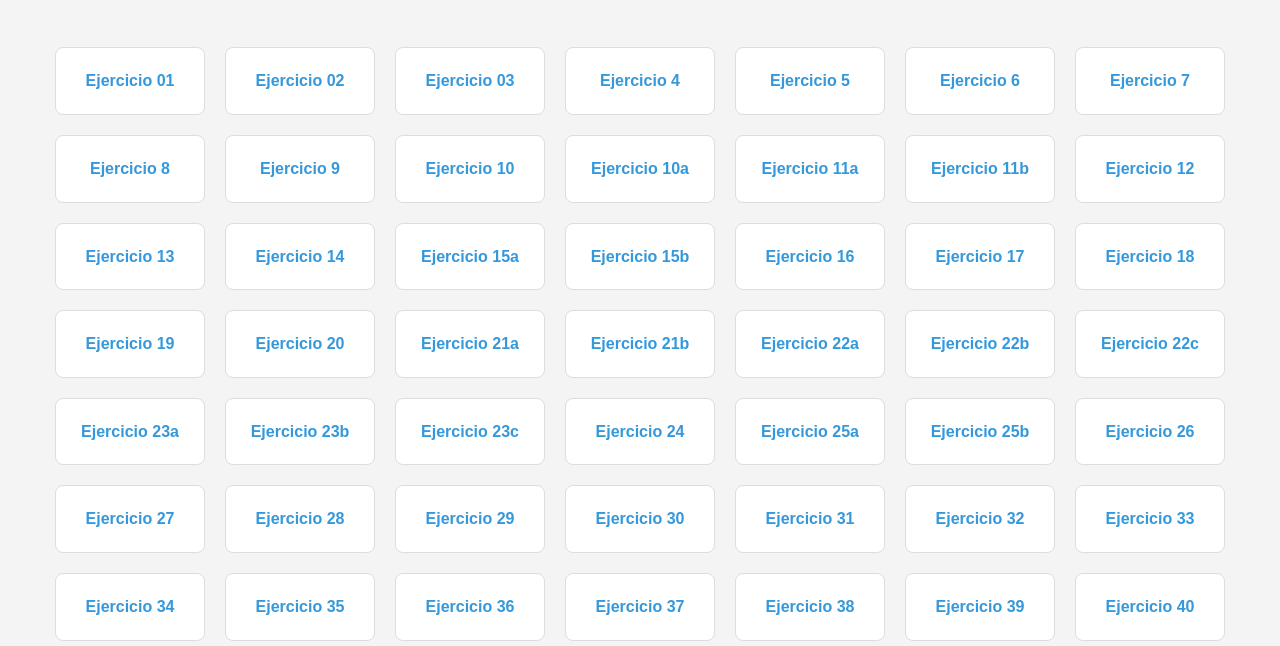
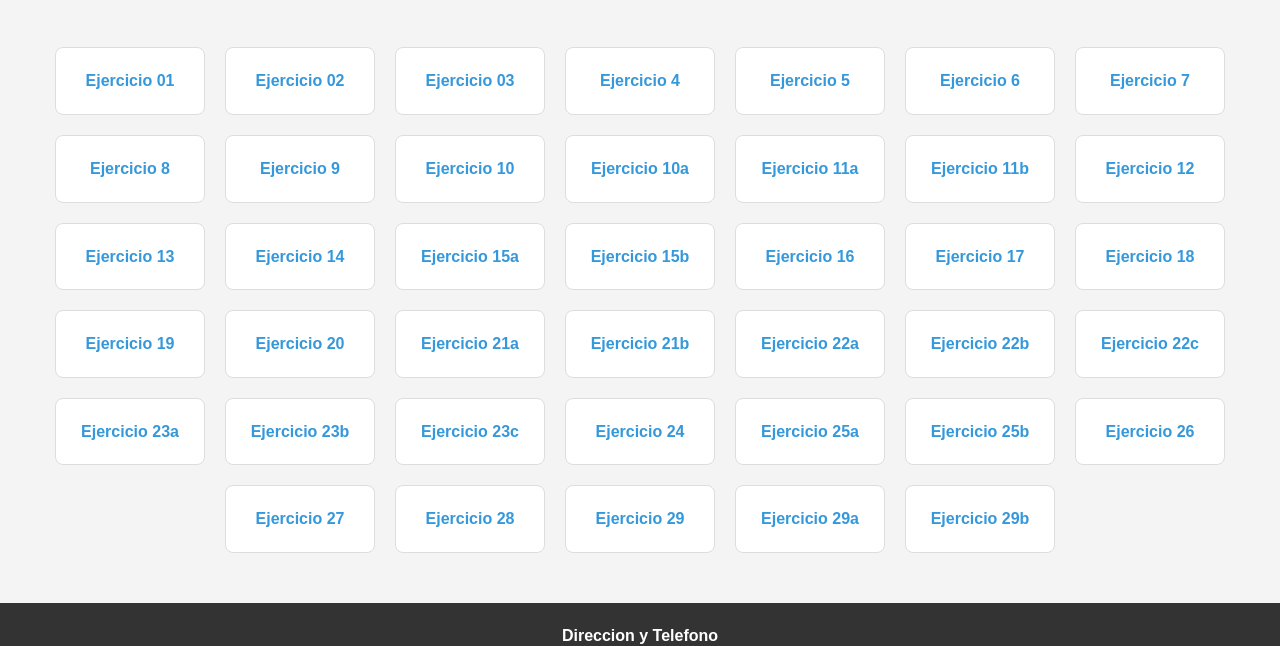
Before and after one commit to Juanka7710/Curso24-25, a plain HTML site: page ejercicios.html in a window 1280 px wide. Shown: the part 310-956 px from the top of the page. Drawn offline with Linux system fonts and the light colour scheme.

Commit message:
otro ejercicio ms

```diff
--- a/ejercicios.html
+++ b/ejercicios.html
@@ -128,47 +128,18 @@
                     <a href="https://juan-ejercicio27.netlify.app/">Ejercicio 27</a>
                 </div>
                 <div class="box" id="cuatro">
-                    <a href="#">Ejercicio 28</a>
+                    <a href="https://juan-ejercicio28.netlify.app/">Ejercicio 28</a>
                 </div>
                 <div class="box" id="cuatro">
-                    <a href="#">Ejercicio 29</a>
+                    <a href="https://juan-ejercicio29.netlify.app/">Ejercicio 29</a>
                 </div>
                 <div class="box" id="cuatro">
-                    <a href="#">Ejercicio 30</a>
+                    <a href="https://juan-ejercicio29a.netlify.app/">Ejercicio 29a</a>
                 </div>
                 <div class="box" id="cuatro">
-                    <a href="#">Ejercicio 31</a>
+                    <a href="#">Ejercicio 29b</a>
                 </div>
-                <div class="box" id="cuatro">
-                    <a href="#">Ejercicio 32</a>
-                </div>
-                <div class="box" id="cuatro">
-                    <a href="#">Ejercicio 33</a>
-                </div>
-                <div class="box" id="cuatro">
-                    <a href="#">Ejercicio 34</a>
-                </div>
-                <div class="box" id="cuatro">
-                    <a href="#">Ejercicio 35</a>
-                </div>
-                <div class="box" id="cuatro">
-                    <a href="#">Ejercicio 36</a>
-                </div>
-                <div class="box" id="cuatro">
-                    <a href="#">Ejercicio 37</a>
-                </div>
-                <div class="box" id="cuatro">
-                    <a href="#">Ejercicio 38</a>
-                </div>
-                <div class="box" id="cuatro">
-                    <a href="#">Ejercicio 39</a>
-                </div>
-                <div class="box" id="cuatro">
-                    <a href="#">Ejercicio 40</a>
-                </div>
-                <div class="box" id="cuatro">
-                    <a href="#">Ejercicio 41</a>
-                </div>
+
             </div>
         </section>
     </main>
```
